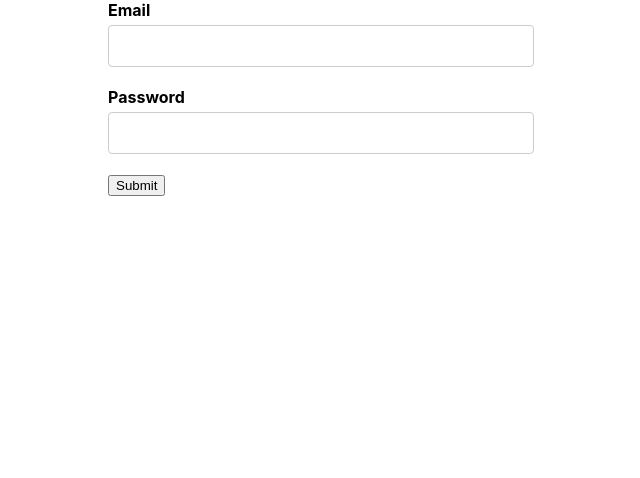
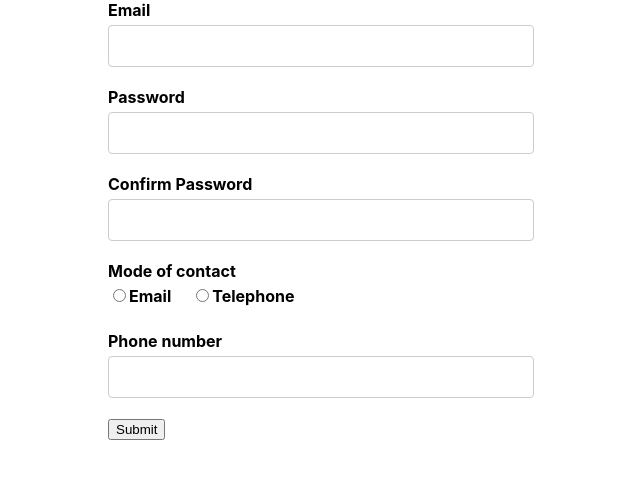
Before and after one commit to ahjam-taoufik/React-Formik, a React (Create React App) app: page / in a window 1280 px wide. Shown: the top 478 px of the page, without its empty margins (319-959 px from the left). Built offline with nearby package versions, Linux system fonts and the light colour scheme.

Commit message:
RegistrationForm

```diff
--- a/src/App.js
+++ b/src/App.js
@@ -1,12 +1,10 @@
 import "./App.css";
-import FormikContainer from "./components/FormikContainer";
-import LoginForm from "./components/LoginForm";
+import RegistrationForm from "./components/RegistrationForm";
 
 function App() {
   return (
     <div className="App">
-      <LoginForm/>
-
+      <RegistrationForm />
     </div>
   );
 }
--- /dev/null
+++ b/src/components/RegistrationForm.js
@@ -0,0 +1,87 @@
+import React from 'react'
+import { Formik, Form } from 'formik'
+import * as Yup from 'yup'
+import FormikControl from './FormikControl'
+
+function RegistrationForm () {
+  const options = [
+    { key: 'Email', value: 'emailmoc' },
+    { key: 'Telephone', value: 'telephonemoc' }
+  ]
+  const initialValues = {
+    email: '',
+    password: '',
+    confirmPassword: '',
+    modeOfContact: '',
+    phone: ''
+  }
+
+  const validationSchema = Yup.object({
+    email: Yup.string()
+      .email('Invalid email format')
+      .required('Required'),
+    password: Yup.string().required('Required'),
+    confirmPassword: Yup.string()
+      .oneOf([Yup.ref('password'), ''], 'Passwords must match')
+      .required('Required'),
+    modeOfContact: Yup.string().required('Required'),
+    phone: Yup.string().when('modeOfContact', {
+      is: 'telephonemoc',
+      then: Yup.string().required('Required')
+    })
+  })
+
+  const onSubmit = values => {
+    console.log('Form data', values)
+  }
+
+  return (
+    <Formik
+      initialValues={initialValues}
+      validationSchema={validationSchema}
+      onSubmit={onSubmit}
+    >
+      {formik => {
+        return (
+          <Form>
+            <FormikControl
+              control='input'
+              type='email'
+              label='Email'
+              name='email'
+            />
+            <FormikControl
+              control='input'
+              type='password'
+              label='Password'
+              name='password'
+            />
+            <FormikControl
+              control='input'
+              type='password'
+              label='Confirm Password'
+              name='confirmPassword'
+            />
+            <FormikControl
+              control='radio'
+              label='Mode of contact'
+              name='modeOfContact'
+              options={options}
+            />
+            <FormikControl
+              control='input'
+              type='text'
+              label='Phone number'
+              name='phone'
+            />
+            <button type='submit' disabled={!formik.isValid}>
+              Submit
+            </button>
+          </Form>
+        )
+      }}
+    </Formik>
+  )
+}
+
+export default RegistrationForm
```
